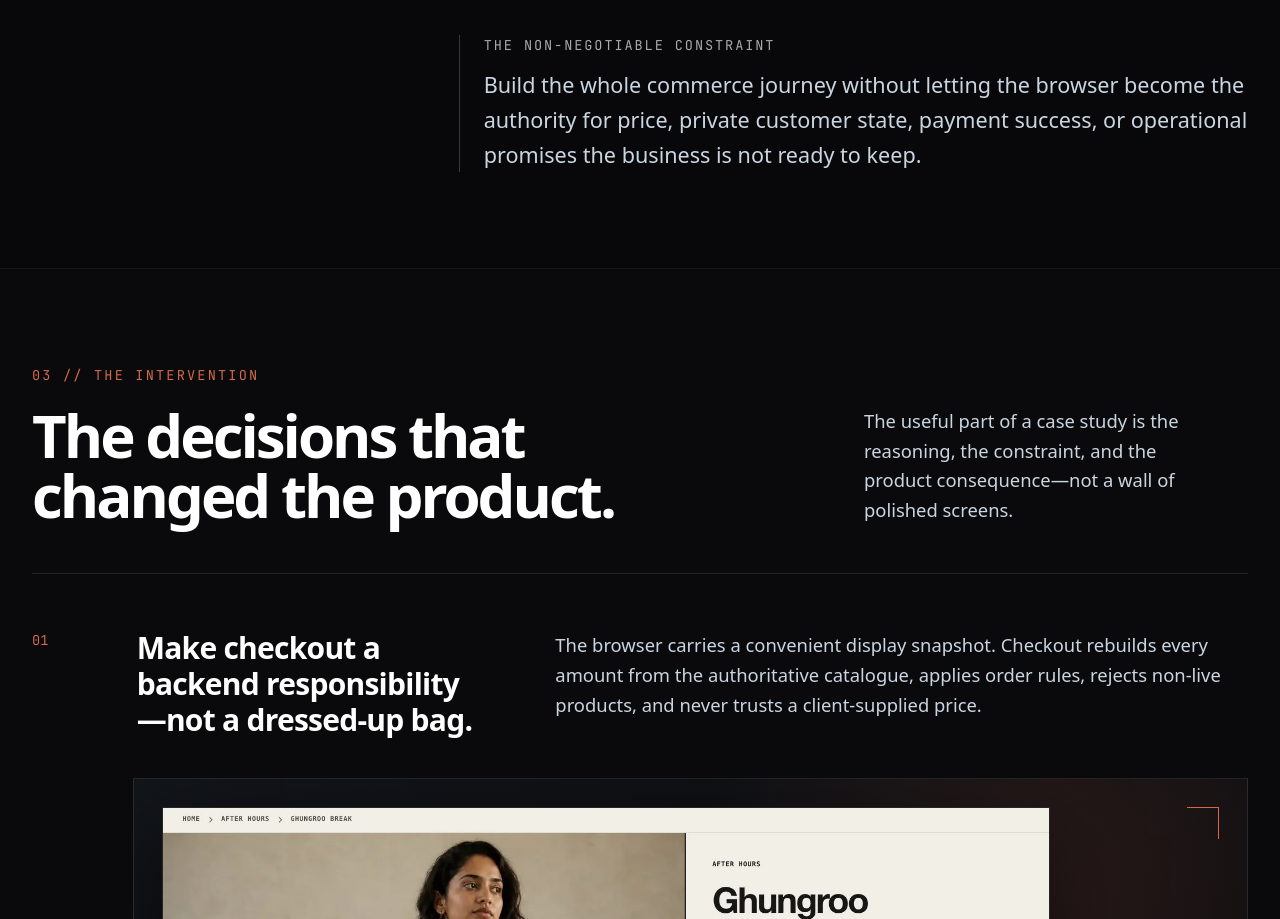
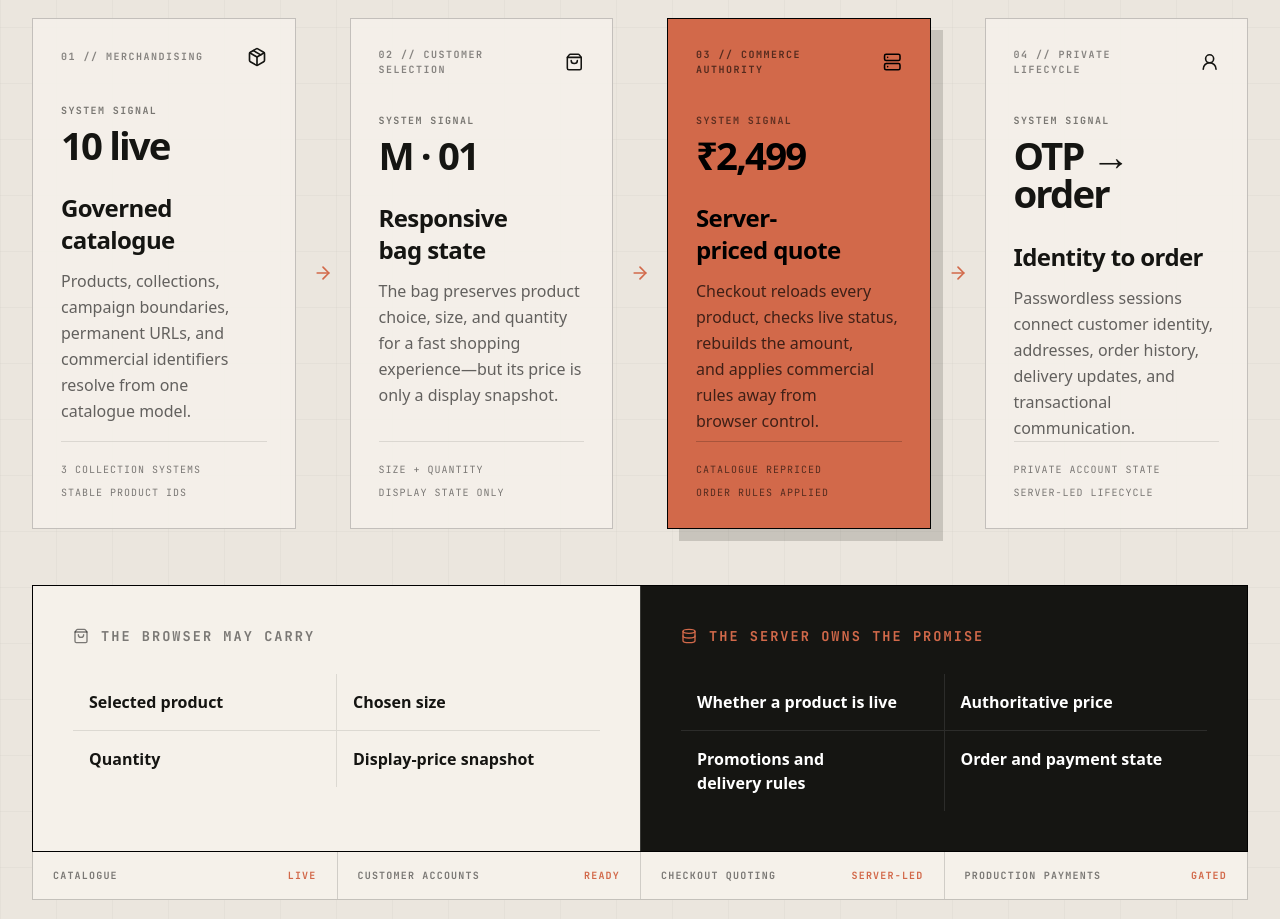
Before and after one commit to aakarshraaj/userhood, a React (Vite) app: page /case-study/tirch in a window 1280 px wide. Shown: the part 2333-3252 px from the top of the page. Built offline with nearby package versions, Linux system fonts and the light colour scheme; a web font is replaced by a local one.

Commit message:
feat: visualize Tirch as a commerce engine

```diff
--- /dev/null
+++ b/src/components/case-studies/TirchCommerceEngine.tsx
@@ -0,0 +1,163 @@
+import type { LucideIcon } from "lucide-react";
+import { ArrowRight, Database, Package, Server, ShoppingBag, UserRound } from "lucide-react";
+
+interface CommerceStage {
+  index: string;
+  eyebrow: string;
+  title: string;
+  signal: string;
+  detail: string;
+  facts: string[];
+  icon: LucideIcon;
+  authority?: boolean;
+}
+
+const stages: CommerceStage[] = [
+  {
+    index: "01",
+    eyebrow: "Merchandising",
+    title: "Governed catalogue",
+    signal: "10 live",
+    detail: "Products, collections, campaign boundaries, permanent URLs, and commercial identifiers resolve from one catalogue model.",
+    facts: ["3 collection systems", "Stable product IDs"],
+    icon: Package,
+  },
+  {
+    index: "02",
+    eyebrow: "Customer selection",
+    title: "Responsive bag state",
+    signal: "M · 01",
+    detail: "The bag preserves product choice, size, and quantity for a fast shopping experience—but its price is only a display snapshot.",
+    facts: ["Size + quantity", "Display state only"],
+    icon: ShoppingBag,
+  },
+  {
+    index: "03",
+    eyebrow: "Commerce authority",
+    title: "Server-priced quote",
+    signal: "₹2,499",
+    detail: "Checkout reloads every product, checks live status, rebuilds the amount, and applies commercial rules away from browser control.",
+    facts: ["Catalogue repriced", "Order rules applied"],
+    icon: Server,
+    authority: true,
+  },
+  {
+    index: "04",
+    eyebrow: "Private lifecycle",
+    title: "Identity to order",
+    signal: "OTP → order",
+    detail: "Passwordless sessions connect customer identity, addresses, order history, delivery updates, and transactional communication.",
+    facts: ["Private account state", "Server-led lifecycle"],
+    icon: UserRound,
+  },
+];
+
+const browserState = ["Selected product", "Chosen size", "Quantity", "Display-price snapshot"];
+const serverState = ["Whether a product is live", "Authoritative price", "Promotions and delivery rules", "Order and payment state"];
+
+function StageArrow() {
+  return (
+    <div className="flex items-center justify-center py-2 text-[var(--color-primary)]" aria-hidden="true">
+      <ArrowRight className="h-5 w-5 rotate-90 lg:rotate-0" />
+    </div>
+  );
+}
+
+export default function TirchCommerceEngine() {
+  return (
+    <section className="relative overflow-hidden border-y border-black/15 bg-[#ebe6de] px-5 py-16 text-[#151512] md:px-8 md:py-24" aria-labelledby="tirch-commerce-engine-title">
+      <div
+        className="pointer-events-none absolute inset-0 opacity-35"
+        style={{
+          backgroundImage:
+            "linear-gradient(rgba(20,20,17,0.08) 1px, transparent 1px), linear-gradient(90deg, rgba(20,20,17,0.08) 1px, transparent 1px)",
+          backgroundSize: "56px 56px",
+        }}
+      />
+
+      <div className="relative mx-auto max-w-[1280px]">
+        <div className="grid gap-8 md:grid-cols-12 md:items-end">
+          <div className="md:col-span-8">
+            <div className="font-mono text-xs font-bold uppercase tracking-[0.17em] text-[var(--color-primary)]">Tirch signature system // Commerce engine</div>
+            <h2 id="tirch-commerce-engine-title" className="mt-5 max-w-5xl text-4xl font-black leading-[0.92] tracking-tighter md:text-7xl">
+              The storefront is the surface. This is the engine underneath it.
+            </h2>
+          </div>
+          <p className="max-w-lg text-base font-medium leading-relaxed text-black/65 md:col-span-4 md:justify-self-end md:text-lg">
+            One transaction crosses merchandising, client state, authoritative pricing, customer identity, and operational fulfilment without confusing their responsibilities.
+          </p>
+        </div>
+
+        <div className="mt-12 grid items-stretch gap-2 lg:grid-cols-[1fr_38px_1fr_38px_1fr_38px_1fr]">
+          {stages.map((stage, index) => {
+            const Icon = stage.icon;
+            return (
+              <div key={stage.index} className="contents">
+                <article
+                  className={`flex min-h-[360px] flex-col border p-6 md:p-7 ${
+                    stage.authority
+                      ? "border-black bg-[var(--color-primary)] text-black shadow-[12px_12px_0_rgba(20,20,17,0.16)]"
+                      : "border-black/20 bg-[#f5f1ea]/90"
+                  }`}
+                >
+                  <div className="flex items-center justify-between gap-5">
+                    <span className={`font-mono text-[10px] font-bold uppercase tracking-[0.15em] ${stage.authority ? "text-black/60" : "text-black/45"}`}>
+                      {stage.index} // {stage.eyebrow}
+                    </span>
+                    <Icon className="h-5 w-5" />
+                  </div>
+                  <div className="mt-9 font-mono text-[10px] font-bold uppercase tracking-[0.14em] opacity-55">System signal</div>
+                  <div className="mt-2 text-[clamp(2.1rem,3vw,3.8rem)] font-black leading-none tracking-tighter">{stage.signal}</div>
+                  <h3 className="mt-7 text-xl font-black tracking-tight">{stage.title}</h3>
+                  <p className={`mt-3 text-sm leading-relaxed ${stage.authority ? "text-black/70" : "text-black/60"}`}>{stage.detail}</p>
+                  <div className={`mt-auto grid gap-2 border-t pt-5 font-mono text-[10px] uppercase tracking-[0.1em] ${stage.authority ? "border-black/20 text-black/60" : "border-black/10 text-black/50"}`}>
+                    {stage.facts.map((fact) => <span key={fact}>{fact}</span>)}
+                  </div>
+                </article>
+                {index < stages.length - 1 && <StageArrow />}
+              </div>
+            );
+          })}
+        </div>
+
+        <div className="mt-14 grid border border-black/20 bg-black md:grid-cols-2">
+          <article className="bg-[#f5f1ea] p-7 md:p-10">
+            <div className="flex items-center gap-3 font-mono text-xs font-bold uppercase tracking-[0.15em] text-black/50">
+              <ShoppingBag className="h-4 w-4" /> The browser may carry
+            </div>
+            <ul className="mt-7 grid gap-px bg-black/10 sm:grid-cols-2">
+              {browserState.map((item) => (
+                <li key={item} className="bg-[#f5f1ea] px-4 py-4 text-sm font-bold">{item}</li>
+              ))}
+            </ul>
+          </article>
+
+          <article className="border-t border-white/15 bg-[#151512] p-7 text-white md:border-l md:border-t-0 md:p-10">
+            <div className="flex items-center gap-3 font-mono text-xs font-bold uppercase tracking-[0.15em] text-[var(--color-primary)]">
+              <Database className="h-4 w-4" /> The server owns the promise
+            </div>
+            <ul className="mt-7 grid gap-px bg-white/10 sm:grid-cols-2">
+              {serverState.map((item) => (
+                <li key={item} className="bg-[#151512] px-4 py-4 text-sm font-bold">{item}</li>
+              ))}
+            </ul>
+          </article>
+        </div>
+
+        <div className="grid border-x border-b border-black/20 bg-[#f5f1ea] sm:grid-cols-2 lg:grid-cols-4">
+          {[
+            ["Catalogue", "Live"],
+            ["Customer accounts", "Ready"],
+            ["Checkout quoting", "Server-led"],
+            ["Production payments", "Gated"],
+          ].map(([label, state]) => (
+            <div key={label} className="flex items-center justify-between gap-4 border-black/15 px-5 py-4 font-mono text-[10px] font-bold uppercase tracking-[0.12em] sm:[&:nth-child(even)]:border-l lg:border-l lg:first:border-l-0">
+              <span className="text-black/50">{label}</span>
+              <span className="text-[var(--color-primary)]">{state}</span>
+            </div>
+          ))}
+        </div>
+      </div>
+    </section>
+  );
+}
--- a/src/pages/CaseStudyTirch.tsx
+++ b/src/pages/CaseStudyTirch.tsx
@@ -1,4 +1,5 @@
 import CaseStudyLayout, { type CaseStudyData } from "../components/CaseStudyLayout";
+import TirchCommerceEngine from "../components/case-studies/TirchCommerceEngine";
 import { getPageSEO } from "../data/siteMetadata";
 import { useSEO } from "../utils/seo";
 
@@ -117,5 +118,5 @@ const caseStudy: CaseStudyData = {
 export default function CaseStudyTirch({ onContactClick }: { onContactClick: () => void }) {
   useSEO(getPageSEO("tirch"));
 
-  return <CaseStudyLayout data={caseStudy} onContactClick={onContactClick} />;
+  return <CaseStudyLayout data={caseStudy} onContactClick={onContactClick} signatureStory={<TirchCommerceEngine />} />;
 }
```
